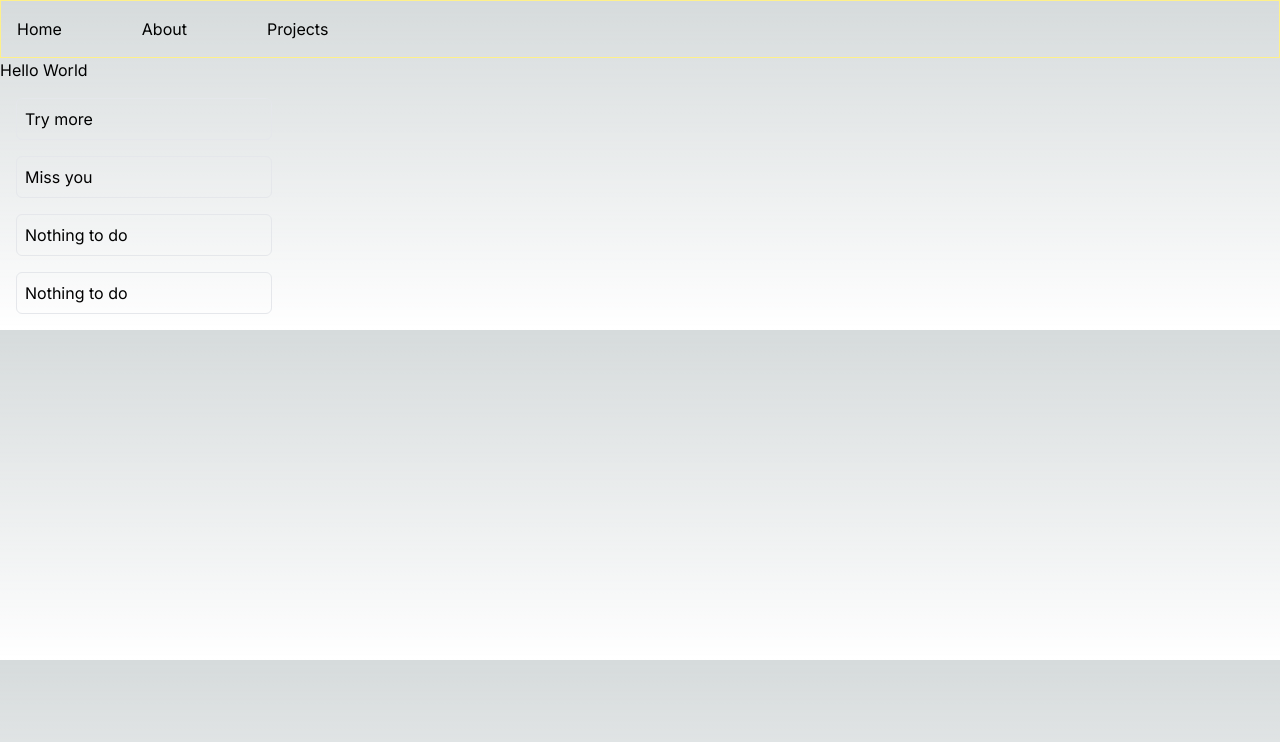
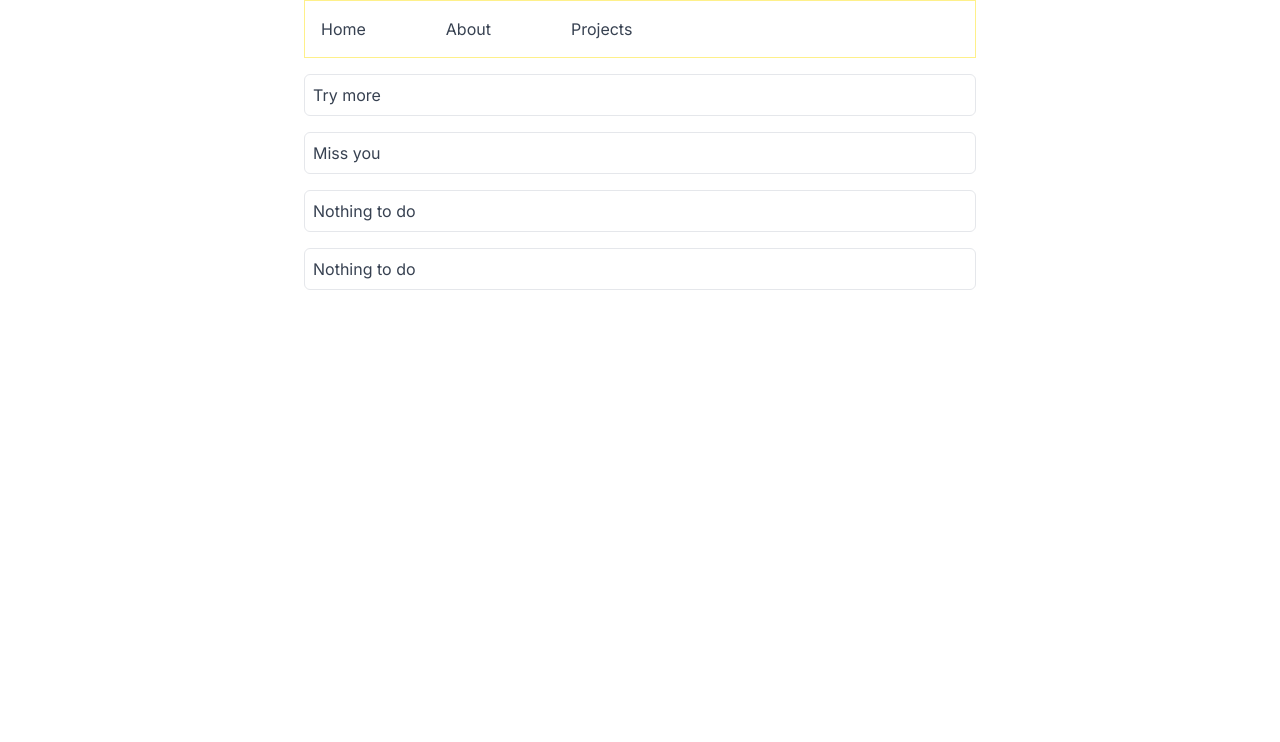
Before and after one commit to sttinh99/blog_nextjs_practice, a Next.js app: page / in a window 1280 px wide. Shown: the top 742 px of the page. Built offline with nearby package versions, Linux system fonts and the light colour scheme.

Commit message:
config tailwindcss

```diff
--- /dev/null
+++ b/app/about/projects/components/ProjectListLoading.tsx
@@ -0,0 +1,16 @@
+export default function ProjectListLoading() {
+  return (
+    <div>
+      <ul className="space-y-8">
+        {Array(3)
+          .fill("")
+          .map((_el: string, index: number) => (
+            <li key={index} className="list-none">
+              <div className="w-full h-24 animate-pulse bg-neutral-100 dark:bg-neutral-700"></div>
+            </li>
+          ))}
+      </ul>
+      {/* Add your projects here */}
+    </div>
+  );
+}
--- a/app/about/projects/page.tsx
+++ b/app/about/projects/page.tsx
@@ -1,10 +1,11 @@
 import { Suspense } from "react";
 import ProjectList from "./components/ProjectList";
+import ProjectListLoading from "./components/ProjectListLoading";
 export default function ProjectsPage() {
   return (
-    <div className="p-20">
+    <div className="">
       <h1 className="mb-4">Projects Page</h1>
-      <Suspense fallback={<div>Loading...</div>}>
+      <Suspense fallback={<ProjectListLoading />}>
         <ProjectList />
       </Suspense>
       {/* Add your projects here */}
--- a/app/components/Card.tsx
+++ b/app/components/Card.tsx
@@ -1,6 +1,6 @@
 function Card({ text = "Nothing to do" }) {
   return (
-    <div className="border rounded-md border-white-200 bg-red p-2 d-flex w-[20%] m-4">
+    <div className="border rounded-md border-white-200 bg-red p-2 d-flex mt-4">
       {text}
     </div>
   );
--- a/app/globals.css
+++ b/app/globals.css
@@ -2,32 +2,6 @@
 @tailwind components;
 @tailwind utilities;
 
-:root {
-  --foreground-rgb: 0, 0, 0;
-  --background-start-rgb: 214, 219, 220;
-  --background-end-rgb: 255, 255, 255;
+body {
+    @apply bg-white text-gray-700 space-y-4 container mx-auto dark:bg-gray-900 dark:text-gray-300 max-w-2xl
 }
-
-@media (prefers-color-scheme: dark) {
-  :root {
-    --foreground-rgb: 255, 255, 255;
-    --background-start-rgb: 0, 0, 0;
-    --background-end-rgb: 0, 0, 0;
-  }
-}
-
-body {
-  color: rgb(var(--foreground-rgb));
-  background: linear-gradient(
-      to bottom,
-      transparent,
-      rgb(var(--background-end-rgb))
-    )
-    rgb(var(--background-start-rgb));
-}
-
-@layer utilities {
-  .text-balance {
-    text-wrap: balance;
-  }
-}
--- a/app/page.tsx
+++ b/app/page.tsx
@@ -3,7 +3,6 @@ import Card from "./components/Card";
 export default function Home() {
   return (
     <>
-      <div>Hello World</div>
       <Card text="Try more" />
       <Card text="Miss you" />
       <Card />
--- a/package.json
+++ b/package.json
@@ -7,7 +7,7 @@
     "build": "next build",
     "start": "next start",
     "lint": "next lint",
-    "json-server": "json-server --watch --delay=5000 db.json --port 3001"
+    "json-server": "json-server --watch --delay=2000 db.json --port 3001"
   },
   "dependencies": {
     "next": "14.2.5",
```
